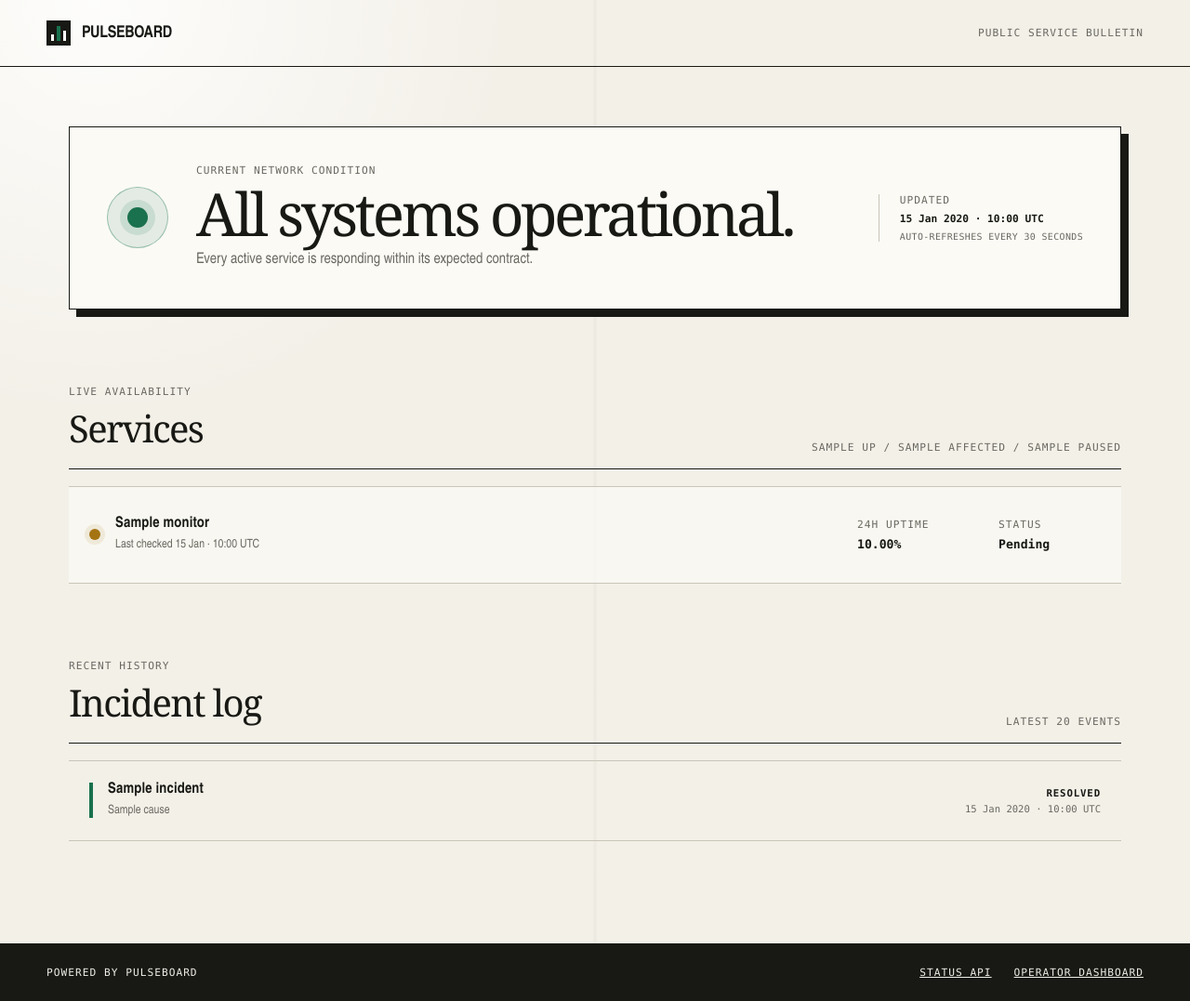
After one commit to kyan9400/pulseboard, a FastAPI app: template src/pulseboard/templates/status.html in a window 1280 px wide. The commit adds this page. Shown: the whole page at 93% size. Run offline with FastAPI, Linux system fonts and the light colour scheme; the template is opened without the code that fills it: most values are stand-ins (such as "Sample title", 1, 10 or a date in 2020).

Commit message:
Add public service status page

```diff
--- a/pyproject.toml
+++ b/pyproject.toml
@@ -4,7 +4,7 @@ build-backend = "hatchling.build"
 
 [project]
 name = "pulseboard-monitor"
-version = "1.0.0"
+version = "1.1.0"
 description = "A compact, self-hosted HTTP uptime monitor and incident dashboard."
 readme = "README.md"
 requires-python = ">=3.11"
--- a/src/pulseboard/__init__.py
+++ b/src/pulseboard/__init__.py
@@ -1,3 +1,3 @@
 """Pulseboard uptime monitoring service."""
 
-__version__ = "1.0.0"
+__version__ = "1.1.0"
--- /dev/null
+++ b/src/pulseboard/static/status.css
@@ -0,0 +1,308 @@
+:root {
+  --paper: #f3f0e8;
+  --paper-raised: #fbfaf5;
+  --ink: #181914;
+  --muted: #6a6961;
+  --line: #c9c5b9;
+  --up: #19714d;
+  --down: #bc3025;
+  --unknown: #a47412;
+  --font-display: Georgia, "Times New Roman", serif;
+  --font-ui: "Aptos Narrow", "Arial Narrow", sans-serif;
+  --font-mono: "Cascadia Mono", "SFMono-Regular", Consolas, monospace;
+}
+
+* { box-sizing: border-box; }
+html { color-scheme: light; }
+
+body {
+  min-width: 320px;
+  margin: 0;
+  color: var(--ink);
+  background:
+    radial-gradient(circle at 8% 0%, rgba(255, 255, 255, 0.85), transparent 28rem),
+    linear-gradient(90deg, transparent 49.8%, rgba(24, 25, 20, 0.035) 50%, transparent 50.2%),
+    var(--paper);
+  font-family: var(--font-ui);
+}
+
+a { color: inherit; }
+
+.skip-link {
+  position: fixed;
+  z-index: 20;
+  top: 8px;
+  left: 8px;
+  padding: 10px 14px;
+  border: 2px solid var(--ink);
+  background: var(--paper-raised);
+  transform: translateY(-150%);
+}
+
+.skip-link:focus { transform: none; }
+
+.status-header {
+  display: flex;
+  align-items: center;
+  justify-content: space-between;
+  min-height: 72px;
+  padding: 12px max(24px, calc((100vw - 1180px) / 2));
+  border-bottom: 1px solid var(--ink);
+}
+
+.status-header p,
+.kicker,
+.section-title > p,
+.refresh-note,
+dt,
+footer {
+  font-family: var(--font-mono);
+  font-size: 0.7rem;
+  letter-spacing: 0.09em;
+  text-transform: uppercase;
+}
+
+.status-header p { margin: 0; color: var(--muted); }
+
+.wordmark {
+  display: flex;
+  align-items: center;
+  gap: 12px;
+  font-size: 1.1rem;
+  font-weight: 900;
+  letter-spacing: -0.02em;
+  text-decoration: none;
+  text-transform: uppercase;
+}
+
+.wordmark-mark {
+  display: flex;
+  align-items: flex-end;
+  gap: 3px;
+  width: 26px;
+  height: 27px;
+  padding: 5px;
+  background: var(--ink);
+}
+
+.wordmark-mark i { display: block; width: 4px; background: white; }
+.wordmark-mark i:nth-child(1) { height: 7px; }
+.wordmark-mark i:nth-child(2) { height: 16px; background: var(--up); }
+.wordmark-mark i:nth-child(3) { height: 11px; }
+
+main {
+  max-width: 1180px;
+  margin: 0 auto;
+  padding: 64px 24px 110px;
+}
+
+.condition {
+  display: grid;
+  grid-template-columns: auto minmax(0, 1fr) auto;
+  align-items: center;
+  gap: 30px;
+  padding: 40px;
+  border: 1px solid var(--ink);
+  background: var(--paper-raised);
+  box-shadow: 8px 8px 0 var(--ink);
+}
+
+.condition-signal {
+  display: grid;
+  width: 66px;
+  height: 66px;
+  place-items: center;
+  border: 1px solid color-mix(in srgb, var(--up) 38%, transparent);
+  border-radius: 50%;
+  background: color-mix(in srgb, var(--up) 10%, transparent);
+}
+
+.condition-signal span {
+  width: 22px;
+  height: 22px;
+  border-radius: 50%;
+  background: var(--up);
+  box-shadow: 0 0 0 8px color-mix(in srgb, var(--up) 13%, transparent);
+}
+
+body[data-condition="degraded"] .condition-signal {
+  border-color: color-mix(in srgb, var(--down) 38%, transparent);
+  background: color-mix(in srgb, var(--down) 10%, transparent);
+}
+
+body[data-condition="degraded"] .condition-signal span {
+  background: var(--down);
+  box-shadow: 0 0 0 8px color-mix(in srgb, var(--down) 13%, transparent);
+}
+
+body[data-condition="unknown"] .condition-signal span {
+  background: var(--unknown);
+  box-shadow: 0 0 0 8px color-mix(in srgb, var(--unknown) 13%, transparent);
+}
+
+.kicker { margin: 0; color: var(--muted); }
+
+h1 {
+  max-width: 760px;
+  margin: 10px 0 8px;
+  font-family: var(--font-display);
+  font-size: clamp(2.3rem, 5vw, 4.4rem);
+  font-weight: 400;
+  letter-spacing: -0.055em;
+  line-height: 0.95;
+}
+
+.condition > div:nth-child(2) > p:last-child {
+  max-width: 620px;
+  margin: 0;
+  color: var(--muted);
+  line-height: 1.45;
+}
+
+.refresh-note {
+  display: grid;
+  gap: 7px;
+  min-width: 205px;
+  padding-left: 22px;
+  border-left: 1px solid var(--line);
+}
+
+.refresh-note span,
+.refresh-note small { color: var(--muted); }
+.refresh-note time { font-weight: 700; letter-spacing: 0; text-transform: none; }
+.refresh-note small { font-size: 0.62rem; letter-spacing: 0.04em; }
+
+.service-section,
+.incident-section { margin-top: 82px; }
+
+.section-title {
+  display: flex;
+  align-items: end;
+  justify-content: space-between;
+  gap: 24px;
+  margin-bottom: 18px;
+  padding-bottom: 16px;
+  border-bottom: 1px solid var(--ink);
+}
+
+.section-title h2 {
+  margin: 5px 0 0;
+  font-family: var(--font-display);
+  font-size: 2.5rem;
+  font-weight: 400;
+  letter-spacing: -0.04em;
+}
+
+.section-title > p { margin: 0; color: var(--muted); }
+.service-list,
+.incident-list { border-top: 1px solid var(--line); }
+
+.service-row {
+  display: grid;
+  grid-template-columns: minmax(0, 1fr) auto;
+  align-items: center;
+  gap: 32px;
+  min-height: 104px;
+  padding: 19px 22px;
+  border-bottom: 1px solid var(--line);
+  background: rgba(251, 250, 245, 0.72);
+}
+
+.service-row > div:first-child { display: flex; align-items: center; gap: 16px; min-width: 0; }
+
+.service-dot {
+  width: 12px;
+  height: 12px;
+  flex: 0 0 auto;
+  border-radius: 50%;
+  background: var(--unknown);
+  box-shadow: 0 0 0 5px color-mix(in srgb, var(--unknown) 11%, transparent);
+}
+
+.service-row[data-status="up"] .service-dot {
+  background: var(--up);
+  box-shadow: 0 0 0 5px color-mix(in srgb, var(--up) 11%, transparent);
+}
+
+.service-row[data-status="down"] .service-dot {
+  background: var(--down);
+  box-shadow: 0 0 0 5px color-mix(in srgb, var(--down) 11%, transparent);
+}
+
+.service-row[data-status="paused"] .service-dot { background: var(--muted); box-shadow: none; }
+
+.service-row h3,
+.incident-row h3,
+.empty-state h3,
+.quiet-state h3 { margin: 0; font-size: 1rem; letter-spacing: 0.01em; }
+
+.service-row p,
+.incident-row p,
+.quiet-state p { margin: 5px 0 0; color: var(--muted); font-size: 0.8rem; }
+
+.service-row dl { display: flex; gap: 42px; margin: 0; }
+.service-row dl div { min-width: 110px; }
+dt { color: var(--muted); }
+dd { margin: 7px 0 0; font-family: var(--font-mono); font-size: 0.82rem; font-weight: 700; text-transform: capitalize; }
+
+.incident-row {
+  display: grid;
+  grid-template-columns: auto minmax(0, 1fr) auto;
+  align-items: center;
+  gap: 16px;
+  min-height: 86px;
+  padding: 16px 22px;
+  border-bottom: 1px solid var(--line);
+}
+
+.incident-mark { width: 4px; height: 38px; background: var(--down); }
+.incident-mark.resolved { background: var(--up); }
+.incident-time { display: grid; gap: 4px; text-align: right; }
+.incident-time strong { font-family: var(--font-mono); font-size: 0.67rem; letter-spacing: 0.08em; text-transform: uppercase; }
+.incident-time time { color: var(--muted); font-family: var(--font-mono); font-size: 0.66rem; }
+
+.empty-state,
+.quiet-state { padding: 36px 22px; border-bottom: 1px solid var(--line); }
+.empty-state h3 { margin-top: 9px; font-family: var(--font-display); font-size: 1.8rem; font-weight: 400; }
+.quiet-state { display: flex; align-items: center; gap: 16px; }
+.quiet-state > span { display: grid; width: 38px; height: 38px; place-items: center; border: 1px solid var(--up); border-radius: 50%; color: var(--up); font-weight: 900; }
+
+footer {
+  display: flex;
+  gap: 24px;
+  padding: 24px max(24px, calc((100vw - 1180px) / 2));
+  border-top: 1px solid var(--ink);
+  color: #efede6;
+  background: var(--ink);
+}
+
+footer span { margin-right: auto; }
+footer a:hover { color: #c9f3d6; }
+a:focus-visible { outline: 3px solid var(--up); outline-offset: 3px; }
+
+@media (max-width: 800px) {
+  main { padding-top: 36px; }
+  .condition { grid-template-columns: auto minmax(0, 1fr); padding: 28px; }
+  .refresh-note { grid-column: 1 / -1; margin-left: 96px; padding: 16px 0 0; border-top: 1px solid var(--line); border-left: 0; }
+  .service-row { grid-template-columns: 1fr; gap: 18px; }
+  .service-row dl { padding-left: 28px; }
+}
+
+@media (max-width: 560px) {
+  .status-header { align-items: start; flex-direction: column; gap: 8px; }
+  .condition { grid-template-columns: 1fr; box-shadow: 5px 5px 0 var(--ink); }
+  .condition-signal { width: 48px; height: 48px; }
+  .condition-signal span { width: 16px; height: 16px; }
+  .refresh-note { grid-column: auto; margin-left: 0; }
+  .section-title { align-items: start; flex-direction: column; }
+  .service-row dl { display: grid; grid-template-columns: 1fr 1fr; gap: 14px; padding-left: 0; }
+  .service-row dl div { min-width: 0; }
+  .incident-row { align-items: start; grid-template-columns: auto 1fr; }
+  .incident-time { grid-column: 2; text-align: left; }
+  footer { flex-direction: column; }
+  footer span { margin: 0; }
+}
+
+@media (prefers-reduced-motion: reduce) {
+  html { scroll-behavior: auto; }
+}
--- a/src/pulseboard/templates/dashboard.html
+++ b/src/pulseboard/templates/dashboard.html
@@ -27,7 +27,7 @@
         {% if show_docs %}
         <a class="button button-quiet" href="/docs">API</a>
         {% else %}
-        <a class="button button-quiet" href="/api/status">Status</a>
+        <a class="button button-quiet" href="/status">Status</a>
         {% endif %}
         <button class="button button-primary" id="add-button" type="button">Add monitor</button>
       </nav>
@@ -105,9 +105,9 @@
     </main>
 
     <footer>
-      <span>Pulseboard 1.0</span>
+      <span>Pulseboard 1.1</span>
       <span>Data stays on this host</span>
-      <a href="/api/status">Public status JSON</a>
+      <a href="/status">Public status page</a>
       <a href="/metrics">Prometheus metrics</a>
     </footer>
 
--- /dev/null
+++ b/src/pulseboard/templates/status.html
@@ -0,0 +1,132 @@
+<!doctype html>
+<html lang="en">
+  <head>
+    <meta charset="utf-8">
+    <meta name="viewport" content="width=device-width, initial-scale=1">
+    <meta name="description" content="Current service availability and recent incident history">
+    <meta http-equiv="refresh" content="30">
+    <title>Pulseboard / Service status</title>
+    <link rel="icon" href="{{ url_for('static', path='/favicon.svg') }}" type="image/svg+xml">
+    <link rel="stylesheet" href="{{ url_for('static', path='/status.css') }}">
+  </head>
+  <body data-condition="{{ summary.overall_status }}">
+    <a class="skip-link" href="#service-status">Skip to service status</a>
+
+    <header class="status-header">
+      <a class="wordmark" href="/status" aria-label="Pulseboard service status">
+        <span class="wordmark-mark" aria-hidden="true"><i></i><i></i><i></i></span>
+        <span>Pulseboard</span>
+      </a>
+      <p>Public service bulletin</p>
+    </header>
+
+    <main id="service-status">
+      <section class="condition" aria-labelledby="condition-title">
+        <div class="condition-signal" aria-hidden="true"><span></span></div>
+        <div>
+          <p class="kicker">Current network condition</p>
+          {% if summary.overall_status == "operational" %}
+          <h1 id="condition-title">All systems operational.</h1>
+          <p>Every active service is responding within its expected contract.</p>
+          {% elif summary.overall_status == "degraded" %}
+          <h1 id="condition-title">Service disruption detected.</h1>
+          <p>One or more services need attention. Updates appear here automatically.</p>
+          {% else %}
+          <h1 id="condition-title">Awaiting first signal.</h1>
+          <p>No completed service checks are available yet.</p>
+          {% endif %}
+        </div>
+        <div class="refresh-note">
+          <span>Updated</span>
+          <time datetime="{{ summary.generated_at.isoformat() }}">{{ summary.generated_at.strftime("%d %b %Y · %H:%M UTC") }}</time>
+          <small>Auto-refreshes every 30 seconds</small>
+        </div>
+      </section>
+
+      <section class="service-section" aria-labelledby="services-title">
+        <div class="section-title">
+          <div>
+            <p class="kicker">Live availability</p>
+            <h2 id="services-title">Services</h2>
+          </div>
+          <p>{{ summary.monitors_up }} up / {{ summary.monitors_down }} affected / {{ summary.monitors_paused }} paused</p>
+        </div>
+
+        <div class="service-list">
+          {% for monitor in summary.monitors %}
+          <article class="service-row" data-status="{{ monitor.current_status }}">
+            <div>
+              <span class="service-dot" aria-hidden="true"></span>
+              <div>
+                <h3>{{ monitor.name }}</h3>
+                <p>
+                  {% if monitor.last_check %}
+                  Last checked {{ monitor.last_check.checked_at.strftime("%d %b · %H:%M UTC") }}
+                  {% else %}
+                  Waiting for first check
+                  {% endif %}
+                </p>
+              </div>
+            </div>
+            <dl>
+              <div>
+                <dt>24h uptime</dt>
+                <dd>{% if monitor.uptime_24h is not none %}{{ "%.2f"|format(monitor.uptime_24h) }}%{% else %}—{% endif %}</dd>
+              </div>
+              <div>
+                <dt>Status</dt>
+                <dd>{{ monitor.current_status }}</dd>
+              </div>
+            </dl>
+          </article>
+          {% else %}
+          <div class="empty-state">
+            <p class="kicker">No services published</p>
+            <h3>Status monitoring has not started.</h3>
+          </div>
+          {% endfor %}
+        </div>
+      </section>
+
+      <section class="incident-section" aria-labelledby="incidents-title">
+        <div class="section-title">
+          <div>
+            <p class="kicker">Recent history</p>
+            <h2 id="incidents-title">Incident log</h2>
+          </div>
+          <p>Latest 20 events</p>
+        </div>
+
+        <div class="incident-list">
+          {% for incident in incidents %}
+          <article class="incident-row">
+            <span class="incident-mark{% if incident.resolved_at %} resolved{% endif %}" aria-hidden="true"></span>
+            <div>
+              <h3>{{ incident.monitor_name }}</h3>
+              <p>{{ incident.cause }}</p>
+            </div>
+            <div class="incident-time">
+              <strong>{% if incident.resolved_at %}Resolved{% else %}Investigating{% endif %}</strong>
+              <time datetime="{{ incident.started_at.isoformat() }}">{{ incident.started_at.strftime("%d %b %Y · %H:%M UTC") }}</time>
+            </div>
+          </article>
+          {% else %}
+          <div class="quiet-state">
+            <span aria-hidden="true">✓</span>
+            <div>
+              <h3>No incidents reported.</h3>
+              <p>The event ledger is clear.</p>
+            </div>
+          </div>
+          {% endfor %}
+        </div>
+      </section>
+    </main>
+
+    <footer>
+      <span>Powered by Pulseboard</span>
+      <a href="/api/status">Status API</a>
+      <a href="/">Operator dashboard</a>
+    </footer>
+  </body>
+</html>
```
Also changed, not shown: src/pulseboard/api.py (+35 -20 lines), tests/test_api.py (+8 -1 lines), CHANGELOG.md, README.md, 1 other file.
